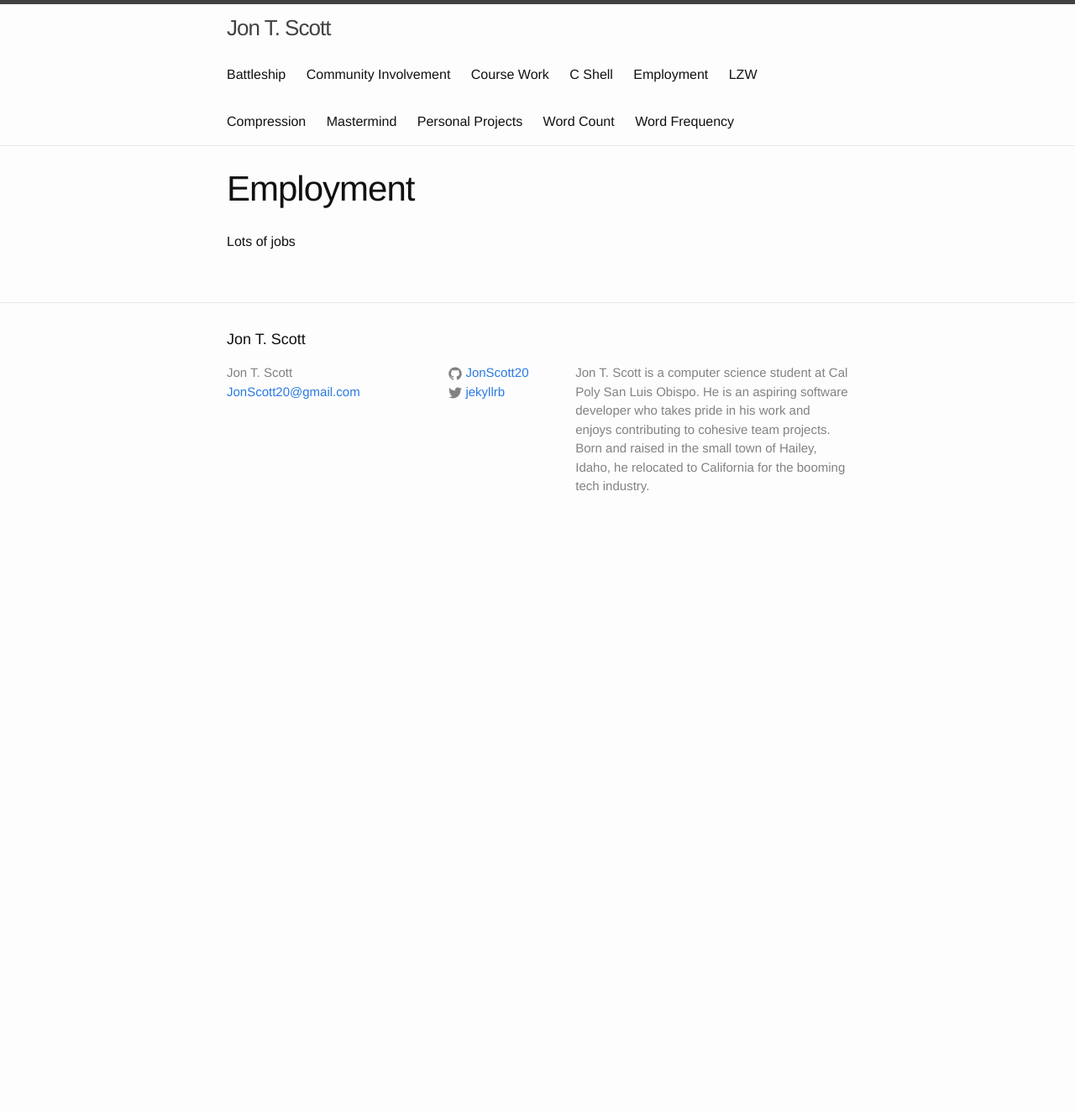
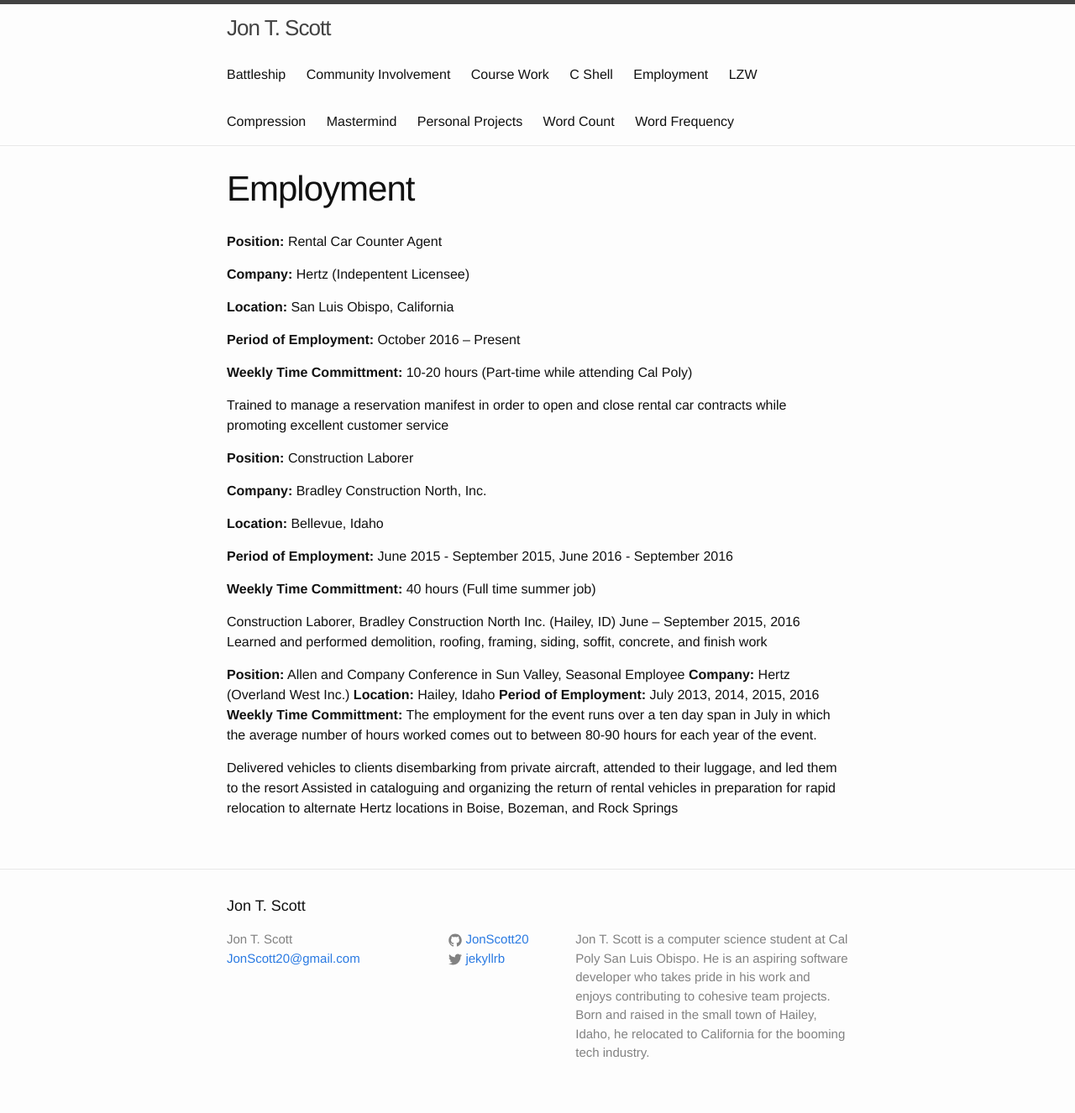
Before and after one commit to JonScott20/JonScott20.github.io, a Jekyll site: the page built from employment.md, in a window 1280 px wide. Shown: the whole page at 84% size. Built offline with Jekyll 4.4.1, drawn with Linux system fonts in a browser that asks for light colours; before the commit the page ends 900 px from its top, so only the background shows below that.

Commit message:
Update employment.md

```diff
--- a/employment.md
+++ b/employment.md
@@ -4,4 +4,36 @@ title: Employment
 permalink: /employment/
 ---
 
-Lots of jobs
+**Position:** Rental Car Counter Agent
+
+**Company:** Hertz (Indepentent Licensee)
+
+**Location:** San Luis Obispo, California
+
+**Period of Employment:** October 2016 – Present
+
+**Weekly Time Committment:** 10-20 hours (Part-time while attending Cal Poly)
+
+Trained to manage a reservation manifest in order to open and close rental car contracts while promoting excellent customer service
+
+**Position:** Construction Laborer
+
+**Company:** Bradley Construction North, Inc.
+
+**Location:** Bellevue, Idaho
+
+**Period of Employment:** June 2015 - September 2015, June 2016 - September 2016
+
+**Weekly Time Committment:** 40 hours (Full time summer job)
+
+Construction Laborer, Bradley Construction North Inc. (Hailey, ID)   June – September 2015, 2016
+Learned and performed demolition, roofing, framing, siding, soffit, concrete, and finish work
+
+**Position:** Allen and Company Conference in Sun Valley, Seasonal Employee
+**Company:** Hertz (Overland West Inc.)
+**Location:** Hailey, Idaho
+**Period of Employment:** July 2013, 2014, 2015, 2016
+**Weekly Time Committment:** The employment for the event runs over a ten day span in July in which the average number of hours worked comes out to between 80-90 hours for each year of the event.
+
+Delivered vehicles to clients disembarking from private aircraft, attended to their luggage, and led them to the resort
+Assisted in cataloguing and organizing the return of rental vehicles in preparation for rapid relocation to alternate Hertz locations in Boise, Bozeman, and Rock Springs
```
